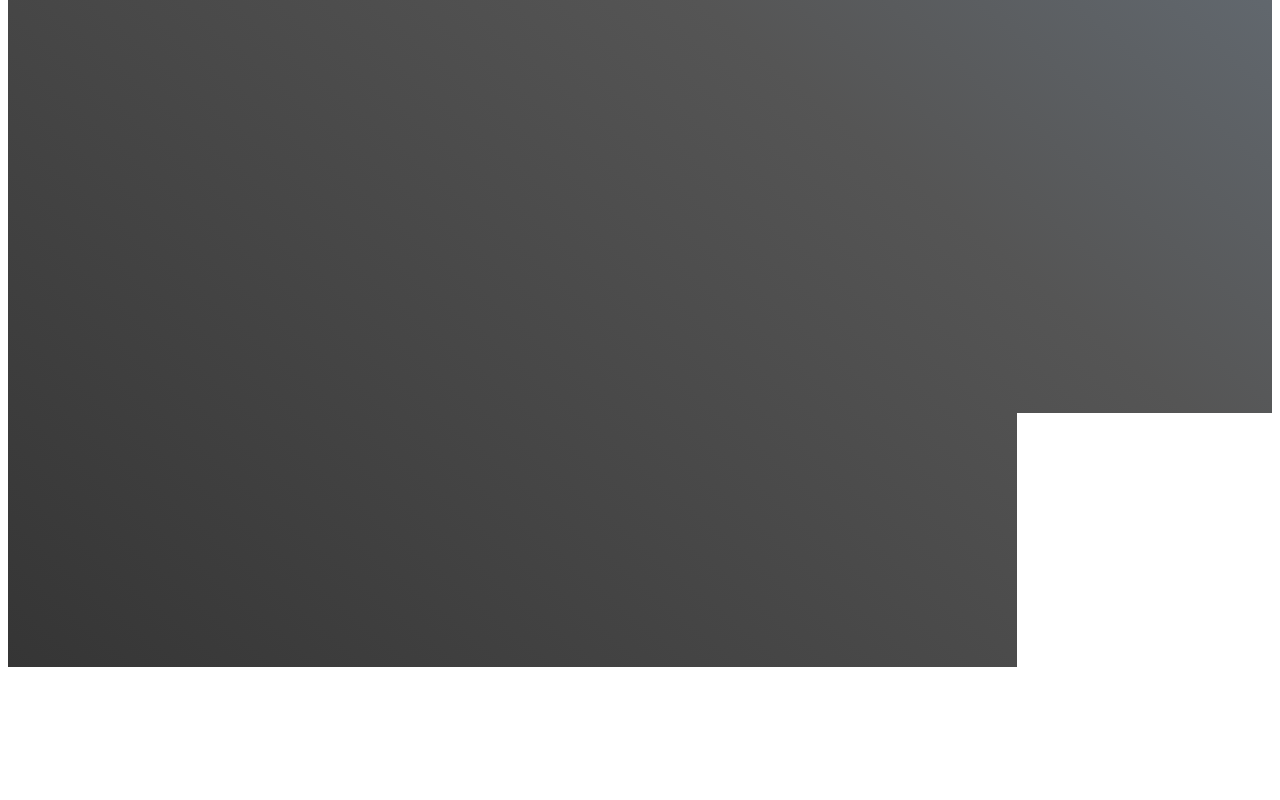
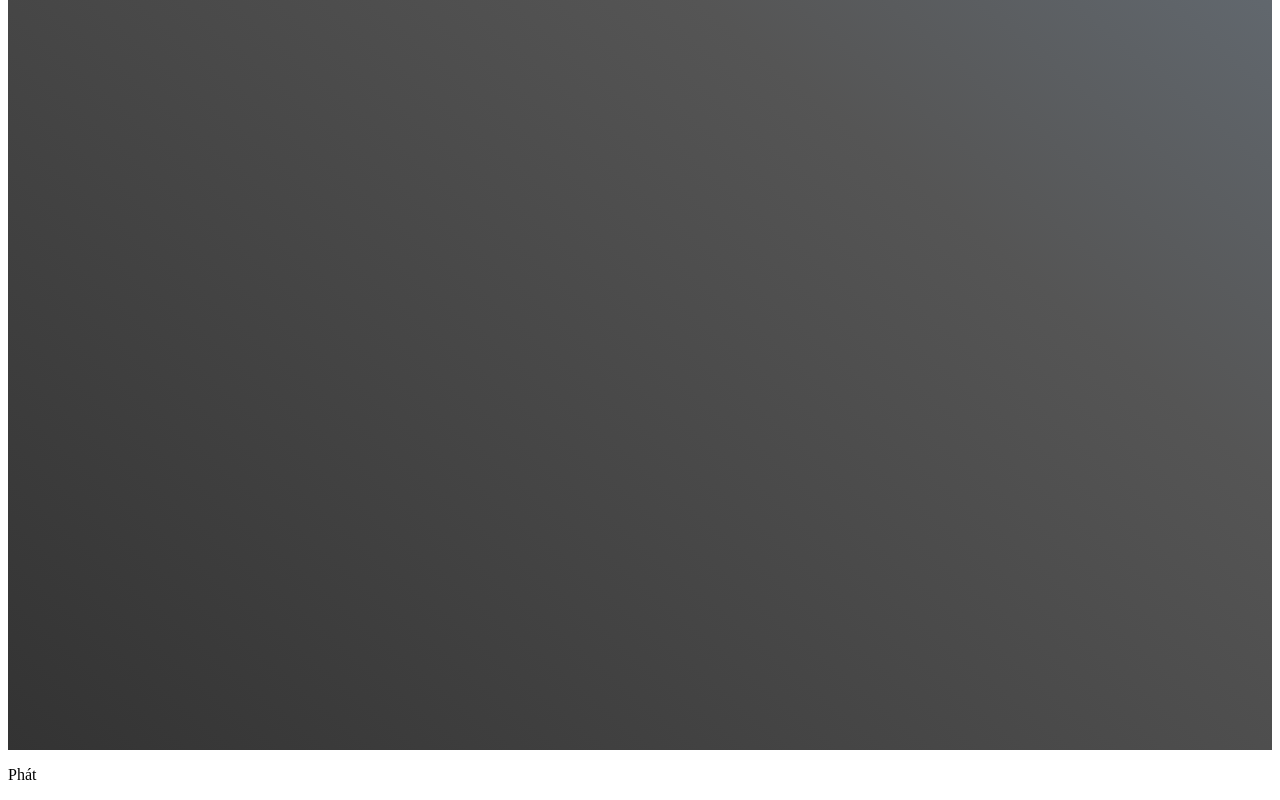
Before and after one commit to ntphat2909/baitap, a plain HTML site: page index.html in a window 1280 px wide. Shown: the part 858-1658 px from the top of the page. Before the commit the page ends 1616 px from the top, so only its background shows below. Drawn offline with Linux system fonts and the light colour scheme.

Commit message:
thêm tên

```diff
--- a/index.html
+++ b/index.html
@@ -23,6 +23,8 @@
         <p class="tx1">Mật Khẩu:</p>
     </div>
     </div>
-
+    <div class="Pic">
+        <p>Phát</p>
+    </div>
 </body>
 </html>
```
